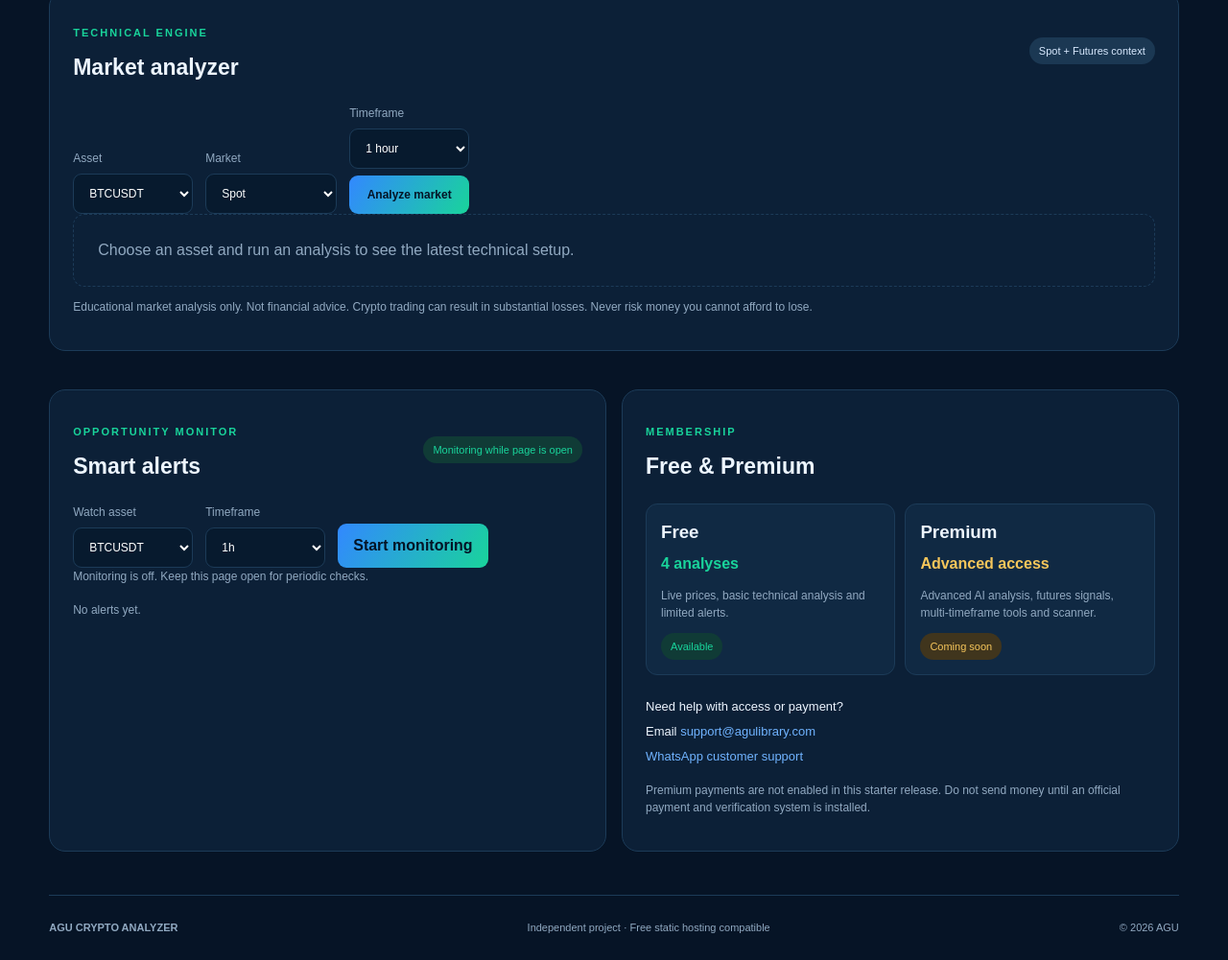
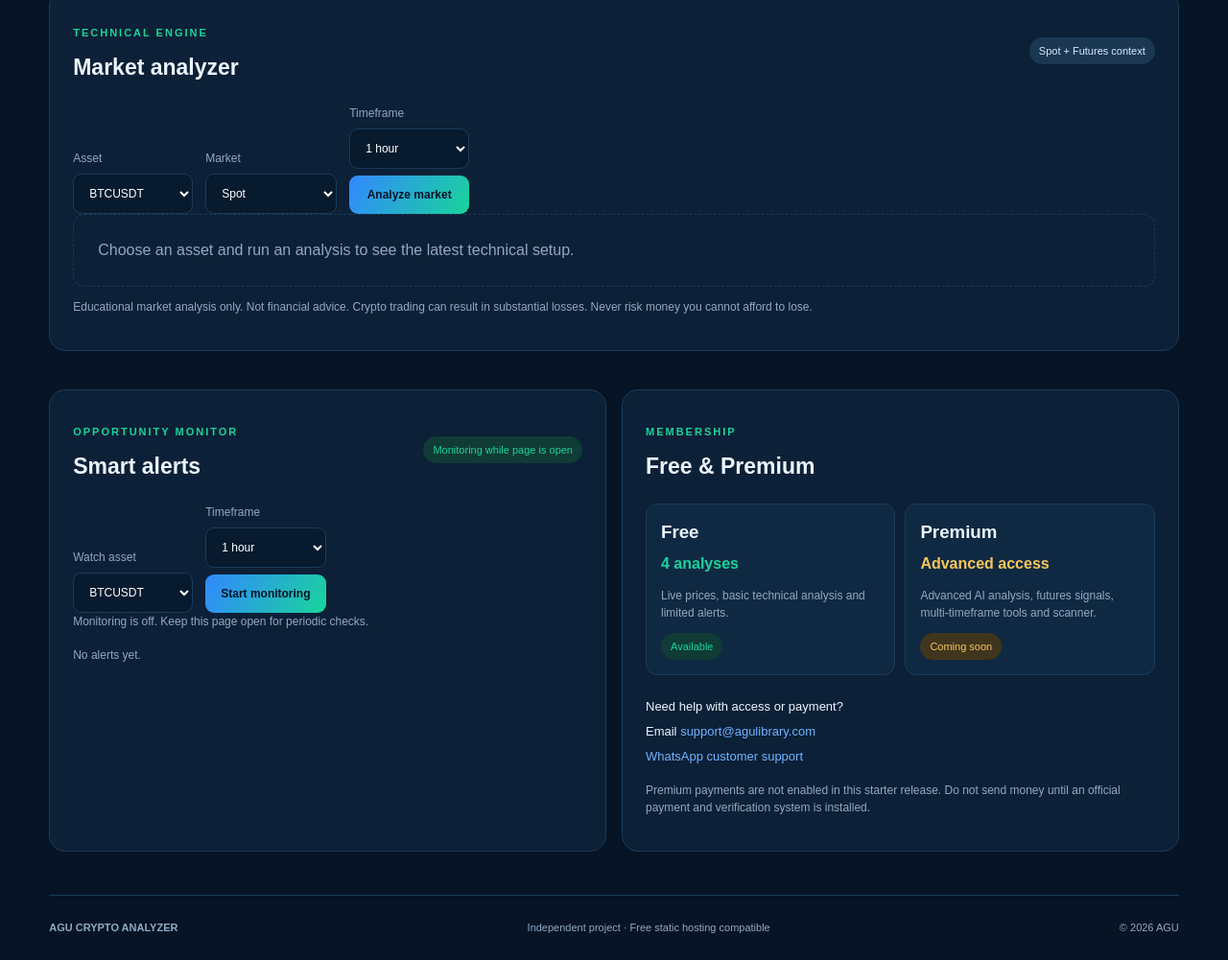
Before and after one commit to abbaumara391/agu-crypto-analyzer, a plain HTML site: page index.html in a window 1280 px wide. Shown: the part 655-1656 px from the top of the page at 96% size. Drawn offline with Linux system fonts and the light colour scheme; no server answers.

Commit message:
Update alert interval options in index.html

```diff
--- a/index.html
+++ b/index.html
@@ -130,11 +130,17 @@
 
         <label>Timeframe
           <select id="alertInterval">
-            <option value="15m">15m</option>
-            <option value="1h" selected>1h</option>
-            <option value="4h">4h</option>
-          </select>
-        </label>
+  <option value="30s">30 seconds</option>
+  <option value="1m">1 minute</option>
+  <option value="5m">5 minutes</option>
+  <option value="10m">10 minutes</option>
+  <option value="15m">15 minutes</option>
+  <option value="30m">30 minutes</option>
+  <option value="1h" selected>1 hour</option>
+  <option value="4h">4 hours</option>
+  <option value="1d">1 day</option>
+  <option value="1w">1 week</option>
+</select>
 
         <button id="monitorBtn" class="primary">Start monitoring</button>
       </div>
```
